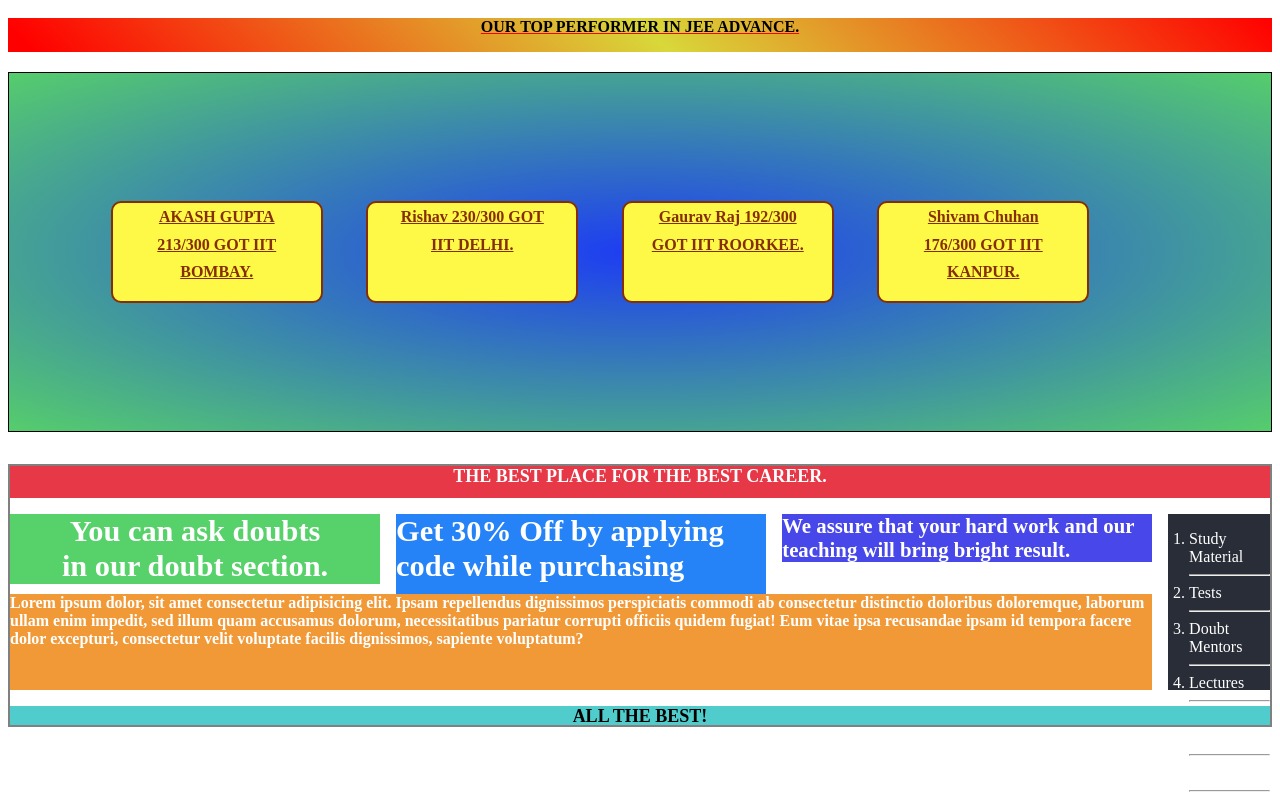
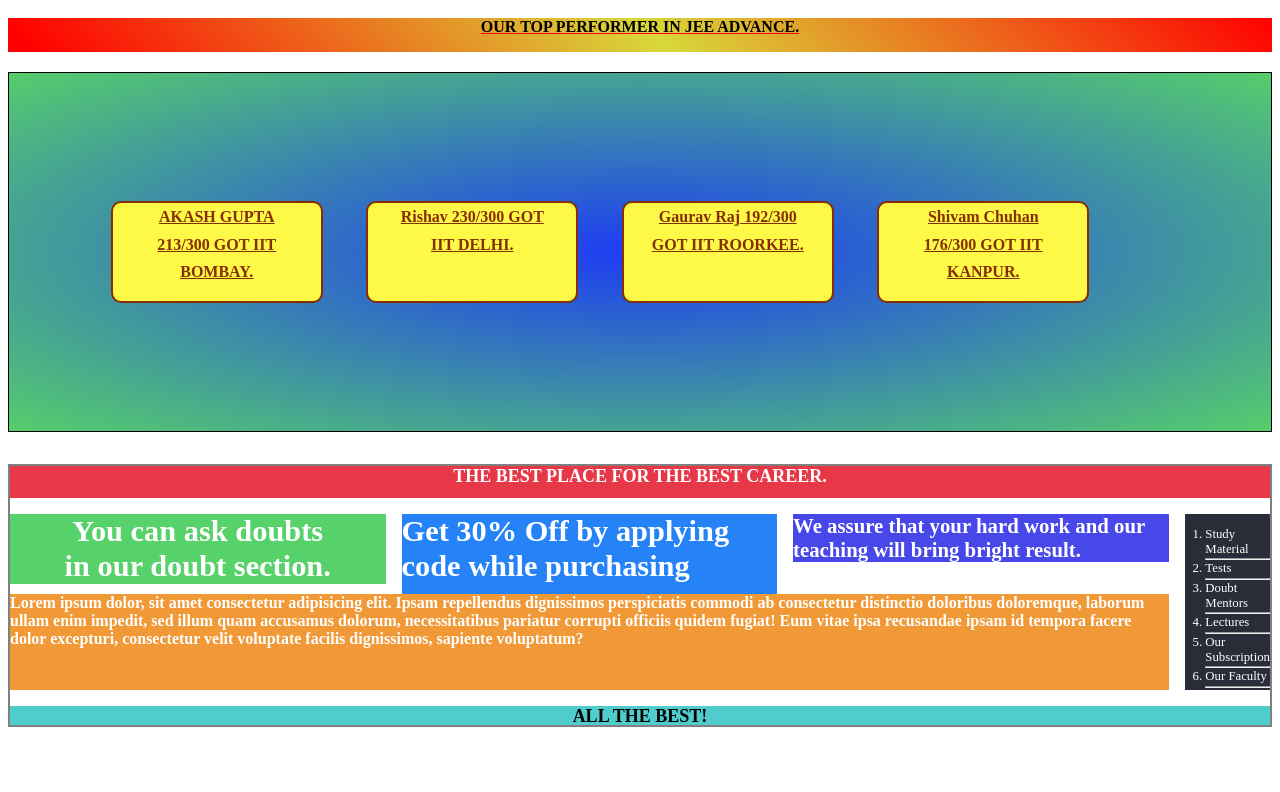
Before and after one commit to bugged-codes/Pb_Asses-7, a plain HTML site: page index.html in a window 1280 px wide. Shown: the part 398-1190 px from the top of the page. After the commit the page ends 1157 px from the top, so only its background shows below. Drawn offline with Linux system fonts and the light colour scheme.

Commit message:
corrected CSS

```diff
--- a/CSS/styles.css
+++ b/CSS/styles.css
@@ -92,6 +92,7 @@
     grid-template-columns: 1fr 1fr 1fr 0.2fr;
     grid-template-rows: 2rem 4rem 6rem 1.2rem;
 }
+
 #grid-items1{
     text-align: center;
     font-size: 18px;
@@ -99,6 +100,7 @@
     grid-column: 1/-1;
     font-weight: 900;
 }
+
 #grid-items2{
     font-size: 1.9rem;
     height: min-content;
@@ -107,6 +109,7 @@
     grid-column: 1/2;
     font-weight: 900;
 }
+
 #grid-items3{
     font-size: 1.9rem;
     height: min-content;
@@ -114,6 +117,7 @@
     grid-column: 2/3;
     font-weight: 900;
 }
+
 #grid-items4{
     font-size: 1.3rem;
     height: min-content;
@@ -121,20 +125,26 @@
     grid-column: 3/4;
     font-weight: 900;
 }
+
 #grid-items5{
     background-color:#292d37 ;
     grid-column: 4/5;
     grid-row: 2/4;
+    font-weight: 500;
+    font-size: 0.8em;
 }
+
 #grid-items6{
     font-weight: bold;
     background: #f29937;
     grid-column: 1/4;
     font-weight: 900;
 }
+
 #grid-items5 ol{
     padding-left: 1.3rem;
 }
+
 #grid-items7{
     color: black;
     font-weight: bold;
@@ -144,3 +154,8 @@
     grid-column: 1/5;
     font-weight: 900;font-weight: 900;
 }
+
+#grid-items5 hr{
+    margin-block-start: 0.1em;
+    margin-block-end: 0.1em;
+}
--- a/index.html
+++ b/index.html
@@ -59,11 +59,8 @@
 
             <div class="grid-items" id="grid-items5">
                 <ol id="ol-list" type="1">
-                    <li class="items-ol" id="items-ol1">
-                        Study Material
-                        <hr />
-                    </li>
-
+                    <li class="items-ol" id="items-ol1">Study Material</li>
+                    <hr />
                     <li class="items-ol" id="items-ol2">Tests</li>
                     <hr />
                     <li class="items-ol" id="items-ol3">Doubt Mentors</li>
@@ -76,6 +73,7 @@
                     <hr />
                 </ol>
             </div>
+
             <div class="grid-items" id="grid-items6">
                 Lorem ipsum dolor, sit amet consectetur adipisicing elit. Ipsam repellendus dignissimos perspiciatis commodi ab consectetur distinctio doloribus doloremque, laborum ullam enim impedit, sed illum quam accusamus dolorum, necessitatibus pariatur corrupti officiis quidem fugiat! Eum
                 vitae ipsa recusandae ipsam id tempora facere dolor excepturi, consectetur velit voluptate facilis dignissimos, sapiente voluptatum?
```
